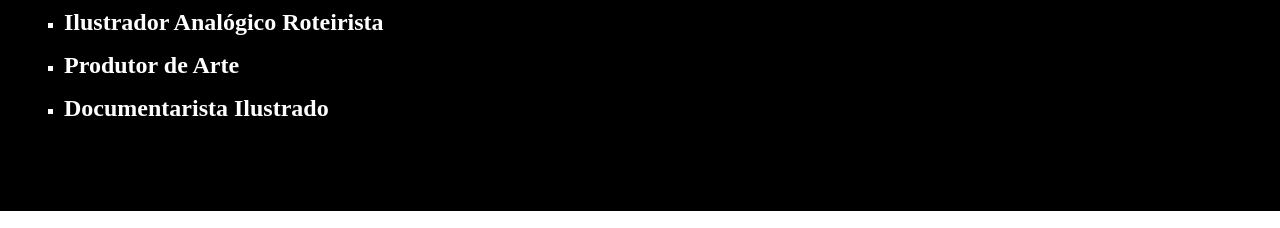
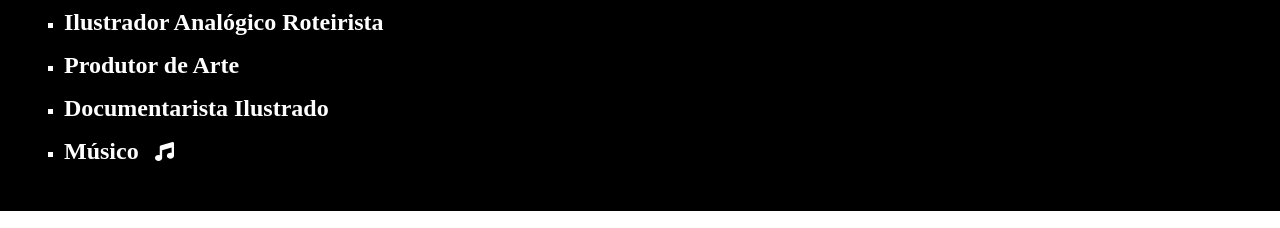
Before and after one commit to Graciano1997/fernandoPortfolio, a website: page index.html in a window 1280 px wide. Shown: the part 1780-2008 px from the top of the page. Drawn offline with Linux system fonts and the light colour scheme.

Commit message:
add the music icon

```diff
--- a/assets/css/style.css
+++ b/assets/css/style.css
@@ -109,6 +109,17 @@ color: white;
   grid-template-rows: repeat(2,100fr);
   row-gap: 1rem;
   column-gap: 1rem;
+}
+
+.music{
+display: flex;
+align-items: center;
+gap: 1rem;
+}
+
+.music img{
+  width: 5%;
+  height: 5%;
 }
 
 .project{
--- a/index.html
+++ b/index.html
@@ -57,6 +57,7 @@
       <li><h2>Ilustrador Analógico Roteirista</h2></li>
       <li><h2>Produtor de Arte</h2></li>
       <li><h2>Documentarista Ilustrado</h2></li>
+      <li><h2 class="music">Músico <img src="music.svg" alt=""></h2></li>
     </ul>
   </div>
 </section>
```
Also changed, not shown: music.svg (added).
